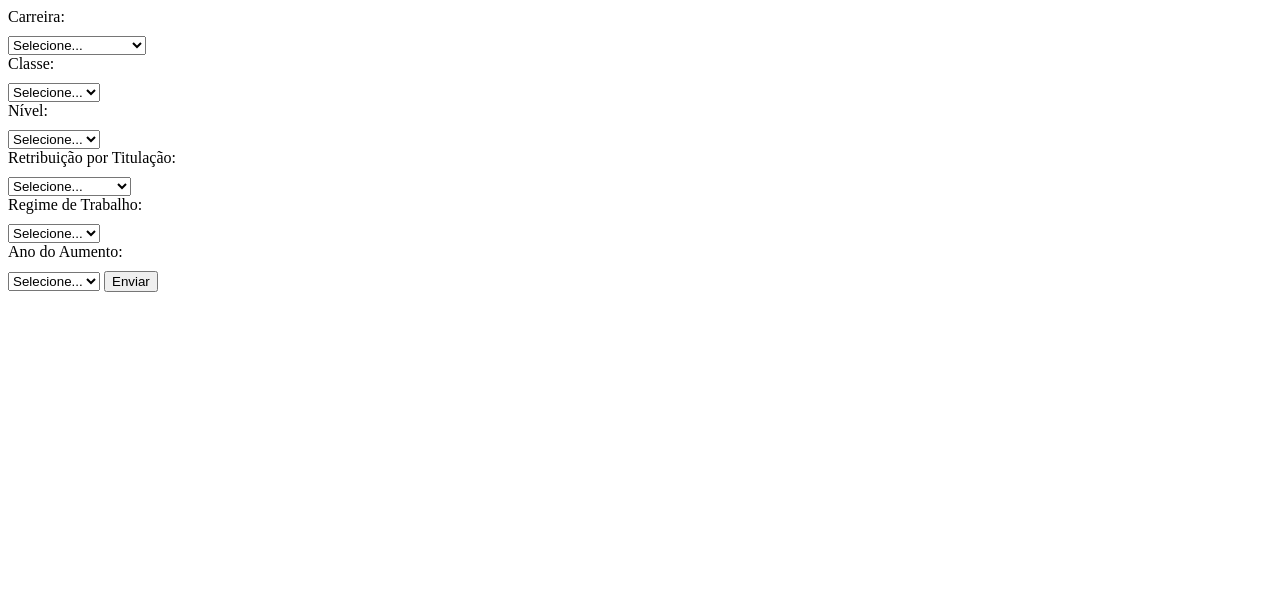
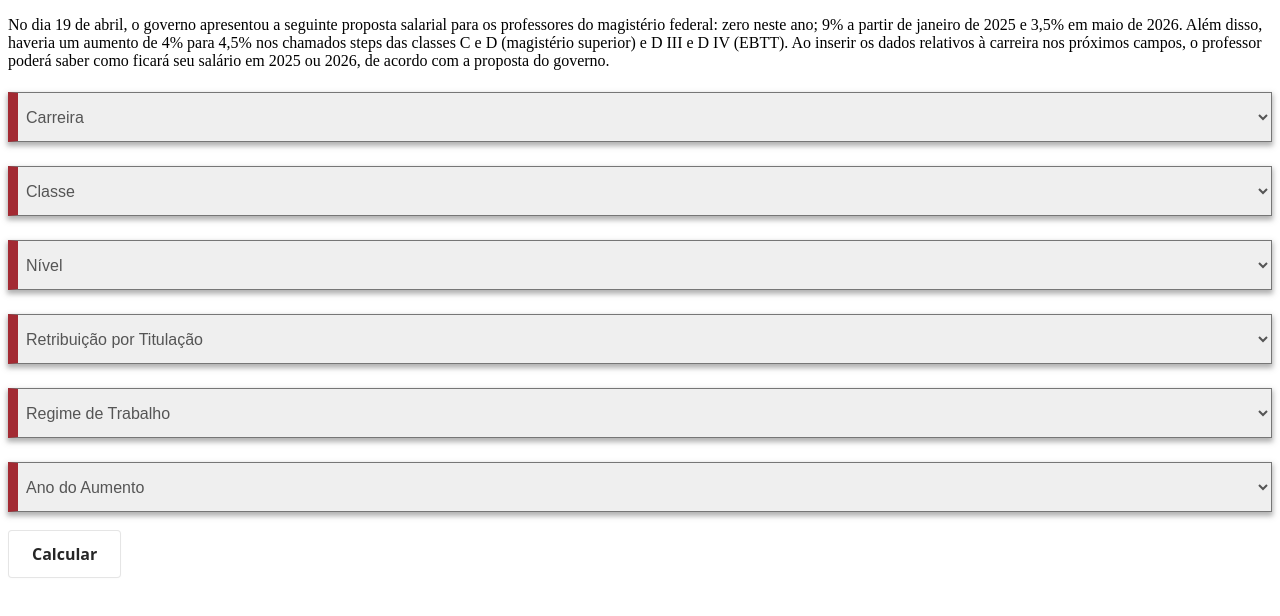
Before and after one commit to Chernicharo/caculadora-reajuste-professores, a plain HTML site: page index.html in a window 1280 px wide. Drawn offline with Linux system fonts and the light colour scheme.

Commit message:
add style

```diff
--- a/index.html
+++ b/index.html
@@ -4,36 +4,36 @@
 <meta charset="UTF-8">
 <meta name="viewport" content="width=device-width, initial-scale=1.0">
 <title>Formulário de Cadastro</title>
+<link rel="stylesheet" href="style.css">
 <style>
-    label {
-        display: block;
-        margin-bottom: 10px;
-    }
+
 </style>
 </head>
 <body>
-
-<form id="cadastroForm">
-    <label for="carreira">Carreira:</label>
+<p>
+    No dia 19 de abril, o governo apresentou a seguinte proposta salarial para os professores do magistério federal: zero neste ano; 9% a partir de janeiro de 2025 e 3,5% em maio de 2026. Além disso, haveria um aumento de 4% para 4,5% nos chamados steps das classes C e D (magistério superior) e D III e D IV (EBTT).
+Ao inserir os dados relativos à carreira nos próximos campos, o professor poderá saber como ficará seu salário em 2025 ou 2026, de acordo com a proposta do governo.
+</p>
+<form id="cadastroForm" class="formResponsive">
     <select id="carreira" onchange="updateClasses()">
-        <option value="">Selecione...</option>
+        <option value="" disabled selected hidden>Carreira</option>
         <option value="magisterio_superior">Magistério Superior</option>
         <option value="ebtt">EBTT</option>
     </select>
 
-    <label for="classe">Classe:</label>
+
     <select id="classe" onchange="updateNiveis()">
-        <option value="">Selecione...</option>
+        <option value="">Classe</option>
     </select>
 
-    <label for="nivel">Nível:</label>
+
     <select id="nivel">
-        <option value="">Selecione...</option>
+        <option value="">Nível</option>
     </select>
 
-    <label for="retribuicao">Retribuição por Titulação:</label>
+
     <select id="retribuicao">
-        <option value="">Selecione...</option>
+        <option value="" disabled selected hidden>Retribuição por Titulação</option>
         <option value="srt">SEM RT</option>
         <option value="ape">Aperfeiçoamento</option>
         <option value="esp">Especialização</option>
@@ -41,23 +41,24 @@
         <option value="dou">Doutorado</option>
     </select>
 
-    <label for="regime">Regime de Trabalho:</label>
+
     <select id="regime">
-        <option value="">Selecione...</option>
+        <option value="" disabled selected hidden>Regime de Trabalho</option>
         <option value="p20h">20H</option>
         <option value="p40h">40H</option>
         <option value="p40hde">40H DE</option>
     </select>
 
-    <label for="aumento">Ano do Aumento:</label>
+
     <select id="aumento">
-        <option value="">Selecione...</option>
+        <option value="" disabled selected hidden>Ano do Aumento</option>
         <option value="a2025">2025</option>
         <option value="a2026">2026</option>
     </select>
 
-    <button type="submit">Enviar</button>
+    <button type="submit" class="button-6">Calcular</button>
 </form>
+<h3 id="resultado"></h3>
 
 <script>
     function updateClasses() {
@@ -115,7 +116,8 @@
         };
         console.log(formData);
         console.log(banco[formData.regime][formData.aumento][formData.retribuicao][formData.chaveTest]);
-
+        var resultado = document.getElementById("resultado")
+        resultado.textContent  = "Valor: R$" + banco[formData.regime][formData.aumento][formData.retribuicao][formData.chaveTest]
     });
 
 
--- /dev/null
+++ b/style.css
@@ -0,0 +1,148 @@
+label {
+    display: block;
+    margin-bottom: 10px;
+}
+
+/********************** form */
+
+form .rsform-block-nome,
+form .rsform-block-email,
+form .rsform-block-mensagem,
+form .rsform-block-captcha,
+.rsform-block.rsform-block-celular,
+.rsform-block.rsform-block-telefone-residencial, select {
+  /*border: 1px solid #3e4245;*/
+  border-left: 10px solid #a32a33;
+  font-size: 19px;
+  -webkit-box-shadow: 0px 3px 5px 1px rgba(102, 102, 102, 0.5);
+  -moz-box-shadow: 0px 3px 5px 1px rgba(102, 102, 102, 0.5);
+  box-shadow: 0px 3px 5px 1px rgba(102, 102, 102, 0.5);
+}
+
+.formResponsive select,
+.formResponsive textarea,
+.formResponsive input[type="text"],
+.formResponsive input[type="password"] {
+  display: inline-block;
+  height: 100%;
+  padding: 4px;
+  margin-bottom: -3px;
+  font-size: 16px;
+  line-height: 18px;
+  color: #555555;
+  margin-top: 6px;
+  width: 100%;
+  min-height: 50px;
+  margin-bottom: 18px;
+}
+
+#mensagem {
+  height: 150px;
+}
+
+.formResponsive input[type="submit"]:hover,
+.formResponsive input[type="submit"]:active,
+.formResponsive input[type="submit"].active,
+.formResponsive input[type="submit"].disabled,
+.formResponsive input[type="submit"][disabled] {
+  background-color: #13707c;
+}
+
+.formResponsive textarea,
+.formResponsive input[type="text"],
+.formResponsive input[type="password"] {
+  border: 1px solid transparent;
+}
+
+.formResponsive input[type="text"],
+.formResponsive textarea {
+  box-shadow: none !important;
+  border: none !important;
+  resize: none;
+}
+
+.formResponsive .formHorizontal .formControls {
+  margin-left: 0px;
+}
+
+div .formControlLabel {
+  display: none;
+}
+
+.formResponsive .formBody {
+  float: none;
+  position: relative;
+}
+
+.formResponsive input[type="submit"] {
+  background-color: #a32b33 !important;
+  background-image: none !important;
+  border: none;
+  position: absolute;
+  right: 0;
+}
+
+form .rsform-block-nome {
+  margin-top: 14px;
+}
+
+.tituloFC {
+  margin-top: 4%;
+}
+
+#captchaTxt26 {
+  width: 250px !important;
+  border: 1px solid #13707c !important;
+  margin-left: 1%;
+}
+
+
+
+
+/* CSS */
+.button-6 {
+  align-items: center;
+  background-color: #FFFFFF;
+  border: 1px solid rgba(0, 0, 0, 0.1);
+  border-radius: .25rem;
+  box-shadow: rgba(0, 0, 0, 0.02) 0 1px 3px 0;
+  box-sizing: border-box;
+  color: rgba(0, 0, 0, 0.85);
+  cursor: pointer;
+  display: inline-flex;
+  font-family: system-ui,-apple-system,system-ui,"Helvetica Neue",Helvetica,Arial,sans-serif;
+  font-size: 16px;
+  font-weight: 600;
+  justify-content: center;
+  line-height: 1.25;
+  margin: 0;
+  min-height: 3rem;
+  padding: calc(.875rem - 1px) calc(1.5rem - 1px);
+  position: relative;
+  text-decoration: none;
+  transition: all 250ms;
+  user-select: none;
+  -webkit-user-select: none;
+  touch-action: manipulation;
+  vertical-align: baseline;
+  width: auto;
+}
+
+.button-6:hover,
+.button-6:focus {
+  border-color: rgba(0, 0, 0, 0.15);
+  box-shadow: rgba(0, 0, 0, 0.1) 0 4px 12px;
+  color: rgba(0, 0, 0, 0.65);
+}
+
+.button-6:hover {
+  transform: translateY(-1px);
+}
+
+.button-6:active {
+  background-color: #F0F0F1;
+  border-color: rgba(0, 0, 0, 0.15);
+  box-shadow: rgba(0, 0, 0, 0.06) 0 2px 4px;
+  color: rgba(0, 0, 0, 0.65);
+  transform: translateY(0);
+}
```
